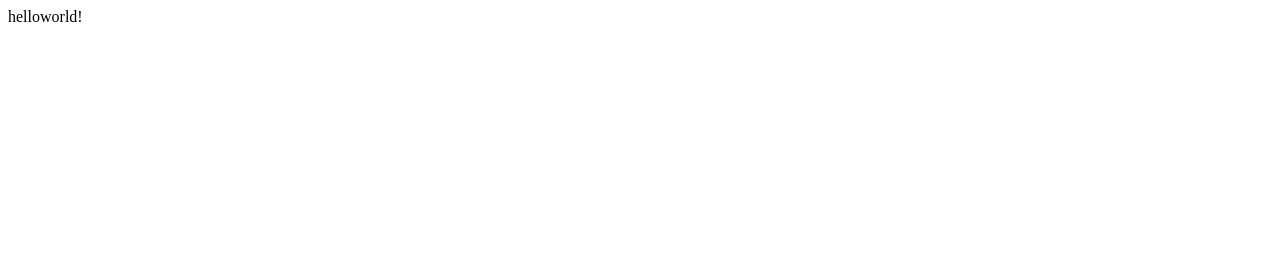
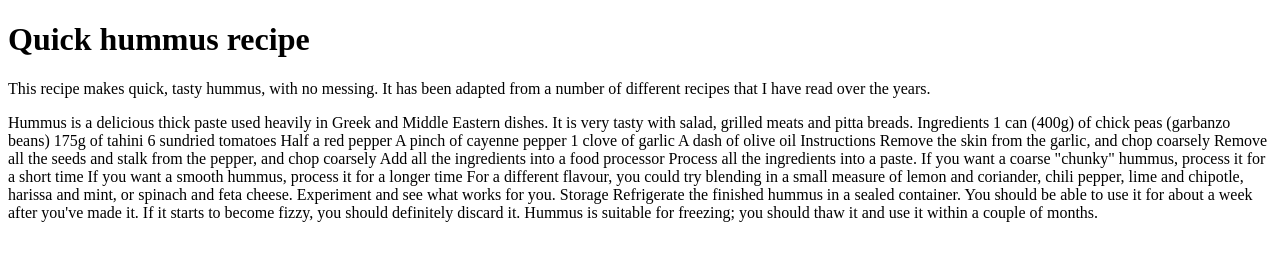
Before and after one commit to samumaida/samumaida.github.io, a plain HTML site: page index.html in a window 1280 px wide. Drawn offline with Linux system fonts and the light colour scheme.

Commit message:
commento

```diff
--- a/index.html
+++ b/index.html
@@ -1,10 +1,49 @@
 <!DOCTYPE html>
-<html lang="en">
+<html lang="en-us">
 <head>
-    <meta charset="UTF-8">
-    <title>Title</title>
+    <meta charset="utf-8">
+    <meta name="viewport" content="width=device-width">
+    <title>Quick hummus recipe</title>
 </head>
 <body>
-helloworld!
+<h1>Quick hummus recipe</h1>
+
+<p>This recipe makes quick, tasty hummus, with no messing. It has been adapted from a number of different recipes that I have read over the years.</p>
+
+Hummus is a delicious thick paste used heavily in Greek and Middle Eastern dishes. It is very tasty with salad, grilled meats and pitta breads.
+
+Ingredients
+
+1 can (400g) of chick peas (garbanzo beans)
+175g of tahini
+6 sundried tomatoes
+Half a red pepper
+A pinch of cayenne pepper
+1 clove of garlic
+A dash of olive oil
+<!--
+<p>
+ambarabaccicicoccò
+3 civette sul comò
+</p>
+-->
+Instructions
+
+Remove the skin from the garlic, and chop coarsely
+Remove all the seeds and stalk from the pepper, and chop coarsely
+Add all the ingredients into a food processor
+Process all the ingredients into a paste.
+If you want a coarse "chunky" hummus, process it for a short time
+If you want a smooth hummus, process it for a longer time
+
+For a different flavour, you could try blending in a small measure of lemon and coriander, chili pepper, lime and chipotle, harissa and mint, or spinach and feta cheese. Experiment and see what works for you.
+
+Storage
+
+Refrigerate the finished hummus in a sealed container. You should be able to use it for about a week after you've made it. If it starts to become fizzy, you should definitely discard it.
+
+Hummus is suitable for freezing; you should thaw it and use it within a couple of months.
+
+
 </body>
 </html>
```
Also changed, not shown: recipe.html (added, +54 -0 lines).
